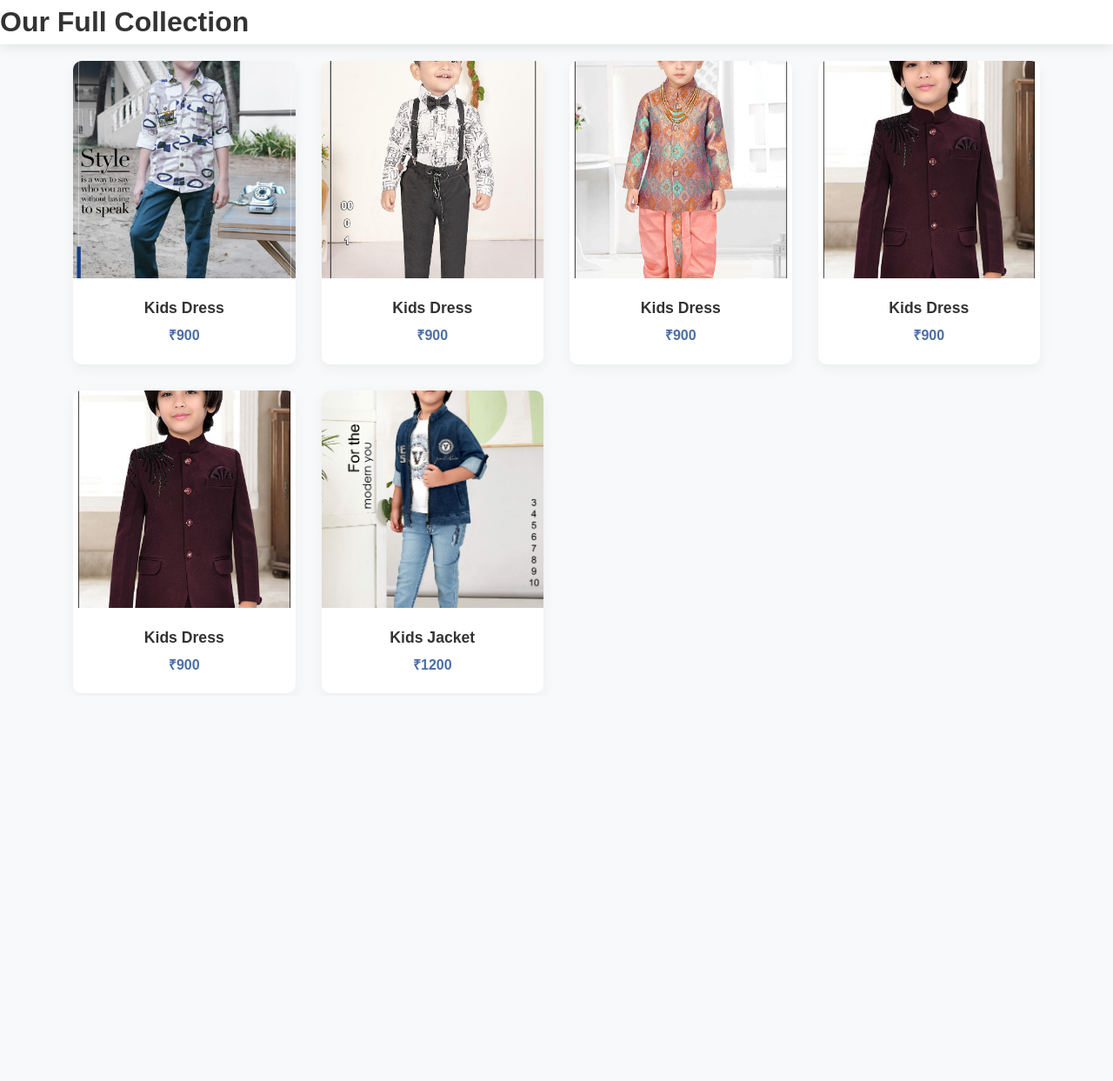
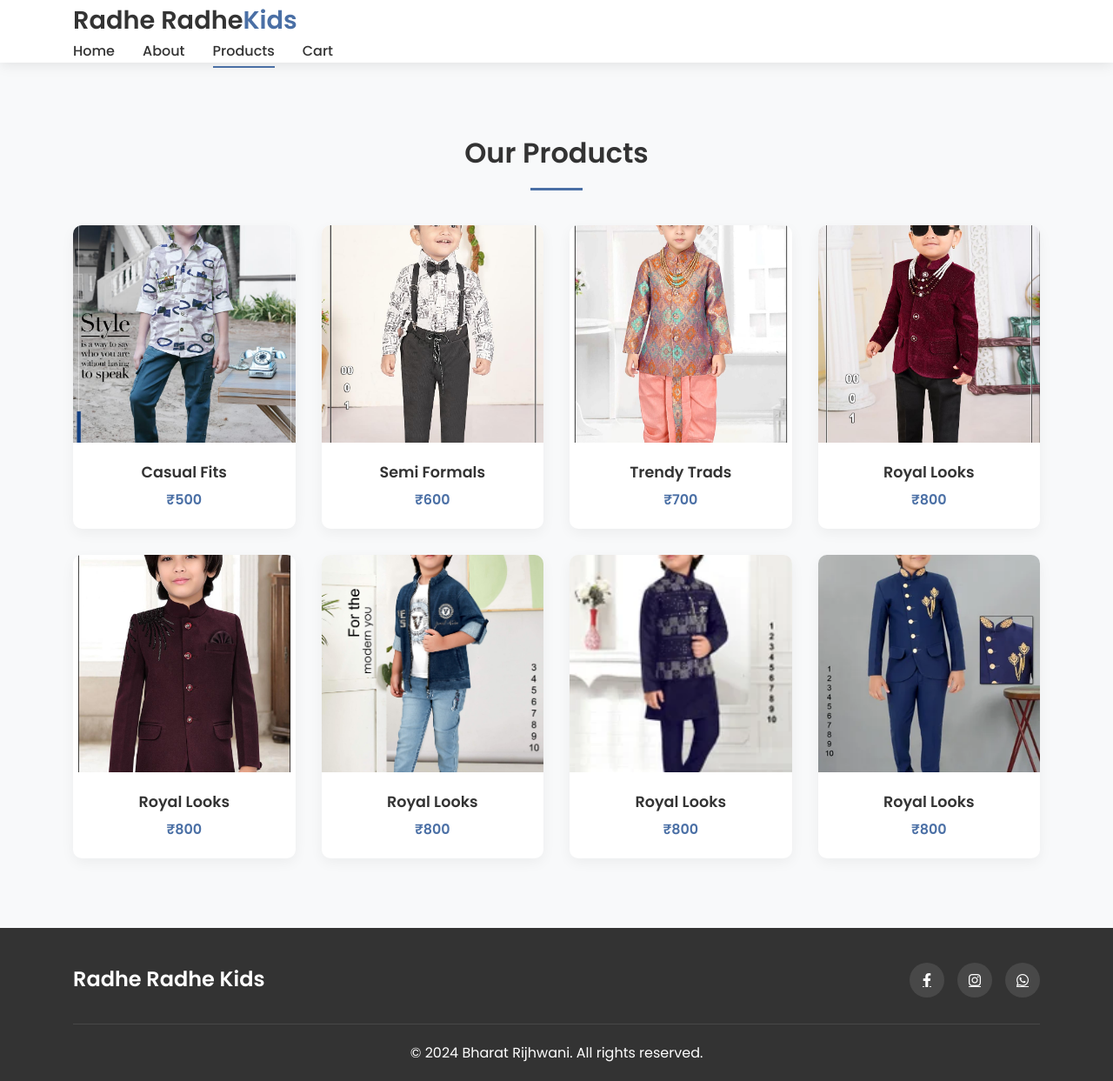
Before and after one commit to nidhii2003/R.R.Kids, a plain HTML site: page products.html in a window 1280 px wide. Shown: the whole page at 87% size. Before the commit the page ends 800 px from the top, so only its background shows below. Drawn offline with Linux system fonts and the light colour scheme.

Commit message:
Settled with basic grid for product cards

```diff
--- a/products.html
+++ b/products.html
@@ -1,90 +1,156 @@
+
 <!DOCTYPE html>
 <html lang="en">
 <head>
   <meta charset="UTF-8">
   <meta name="viewport" content="width=device-width, initial-scale=1.0">
-  <title>Full Collection - Radhe Radhe Kids</title>
+  <title>Products - Bharat Rijhwani</title>
   <link rel="stylesheet" href="styles.css">
   <link rel="stylesheet" href="https://cdnjs.cloudflare.com/ajax/libs/font-awesome/6.4.0/css/all.min.css">
+  <link href="https://fonts.googleapis.com/css2?family=Poppins:wght@400;500;600&display=swap" rel="stylesheet">
 </head>
 <body>
   <header>
-    <h1>Our Full Collection</h1>
+    <div class="container">
+      <a href="index.html" class="logo">Radhe Radhe<span>Kids</span></a>
+      <nav class="main-nav">
+        <ul class="nav-links">
+          <li><a href="index.html">Home</a></li>
+          <li><a href="#about">About</a></li>
+          <li><a href="products.html" class="active">Products</a></li>
+          <li><a href="cart.html">Cart</a></li>
+        </ul>
+      </nav>
+    </div>
   </header>
 
-  <section id="full-collection" class="section">
+  <section id="products" class="section">
     <div class="container">
+      <h2 class="section-title">Our Products</h2>
       <div class="products-grid">
-        <!-- Add more product cards here -->
-         <!-- Product 1 -->
-         <div class="product-card">
+        <!-- Product 1 -->
+        <div class="product-card">
           <div class="product-image">
-            <img src="images/product1.jpeg" alt="Kids Dress">
-            <button class="add-to-cart">Add to Cart</button>
+            <img src="images/product1.jpeg" alt="Kids T-Shirt" loading="lazy">
+            <button class="quick-view">Add to Cart</button>
           </div>
           <div class="product-info">
-            <h3>Kids Dress</h3>
-            <p>₹900</p>
+            <h3>Casual Fits</h3>
+            <p>₹500</p>
           </div>
-          <!-- Product 2-->
-        </div><div class="product-card">
+        </div>
+
+        <!-- Product 2 -->
+        <div class="product-card">
           <div class="product-image">
-            <img src="images/product2.webp" alt="Kids Dress">
-            <button class="add-to-cart">Add to Cart</button>
+            <img src="images/product2.webp" alt="Kids Jeans">
+            <button class="quick-view">Add to Cart</button>
           </div>
           <div class="product-info">
-            <h3>Kids Dress</h3>
-            <p>₹900</p>
+            <h3>Semi Formals</h3>
+            <p>₹600</p>
           </div>
-          <!-- Product 3 -->
-        </div><div class="product-card">
+        </div>
+
+        <!-- Product 3 -->
+        <div class="product-card">
           <div class="product-image">
-            <img src="images/product3.jpeg" alt="Kids Dress">
-            <button class="add-to-cart">Add to Cart</button>
+            <img src="images/product3.jpeg" alt="Kids Jeans">
+            <button class="quick-view">Add to Cart</button>
           </div>
           <div class="product-info">
-            <h3>Kids Dress</h3>
-            <p>₹900</p>
+            <h3>Trendy Trads</h3>
+            <p>₹700</p>
           </div>
-          <!-- Product 4 -->
-        </div><div class="product-card">
+        </div>
+
+        <!-- Product 4 -->
+        <div class="product-card">
           <div class="product-image">
-            <img src="images/product5.jpeg" alt="Kids Dress">
-            <button class="add-to-cart">Add to Cart</button>
+            <img src="images/product4.jpeg" alt="Kids Jeans">
+            <button class="quick-view">Add to Cart</button>
           </div>
           <div class="product-info">
-            <h3>Kids Dress</h3>
-            <p>₹900</p>
+            <h3>Royal Looks</h3>
+            <p>₹800</p>
           </div>
         </div>
         <!-- Product 5 -->
         <div class="product-card">
           <div class="product-image">
-            <img src="images/product5.jpeg" alt="Kids Dress">
-            <button class="add-to-cart">Add to Cart</button>
+            <img src="images/product5.jpeg" alt="Kids Jeans">
+            <button class="quick-view">Add to Cart</button>
           </div>
           <div class="product-info">
-            <h3>Kids Dress</h3>
-            <p>₹900</p>
+            <h3>Royal Looks</h3>
+            <p>₹800</p>
           </div>
         </div>
         <!-- Product 6 -->
         <div class="product-card">
           <div class="product-image">
-            <img src="images/product6.jpeg" alt="Kids Jacket">
-            <button class="add-to-cart">Add to Cart</button>
+            <img src="images/product6.jpeg" alt="Kids Jeans">
+            <button class="quick-view">Add to Cart</button>
           </div>
           <div class="product-info">
-            <h3>Kids Jacket</h3>
-            <p>₹1200</p>
+            <h3>Royal Looks</h3>
+            <p>₹800</p>
           </div>
         </div>
-
-        <!-- Add more products as needed -->
+        <!-- Product 7 -->
+        <div class="product-card">
+          <div class="product-image">
+            <img src="images/product7.webp" alt="Kids Jeans">
+            <button class="quick-view">Add to Cart</button>
+          </div>
+          <div class="product-info">
+            <h3>Royal Looks</h3>
+            <p>₹800</p>
+          </div>
+        </div>
+        <!-- Product 8 -->
+        <div class="product-card">
+          <div class="product-image">
+            <img src="images/product8.webp" alt="Kids Jeans">
+            <button class="quick-view">Add to Cart</button>
+          </div>
+          <div class="product-info">
+            <h3>Royal Looks</h3>
+            <p>₹800</p>
+          </div>
+        </div>
       </div>
     </div>
   </section>
 
-  <script src="script.js"></script>
+  <footer>
+    <div class="container">
+      <div class="footer-content">
+        <div class="footer-logo">Radhe Radhe Kids</div>
+        <div class="social-links">
+          <a href="#"><i class="fab fa-facebook-f"></i></a>
+          <a href="#"><i class="fab fa-instagram"></i></a>
+          <a href="#"><i class="fab fa-whatsapp"></i></a>
+        </div>
+      </div>
+      <p class="copyright">© 2024 Bharat Rijhwani. All rights reserved.</p>
+    </div>
+  </footer>
+
+<script>
+  const cart = [];
+
+  document.querySelectorAll('.quick-view').forEach(button => {
+    button.addEventListener('click', function() {
+      const productCard = this.closest('.product-card');
+      const productName = productCard.querySelector('h3').innerText;
+      const productPrice = productCard.querySelector('p').innerText;
+
+      cart.push({ name: productName, price: productPrice });
+      alert(`${productName} has been added to your cart!`);
+    });
+  });
+</script>
+
 </body>
 </html>
```
